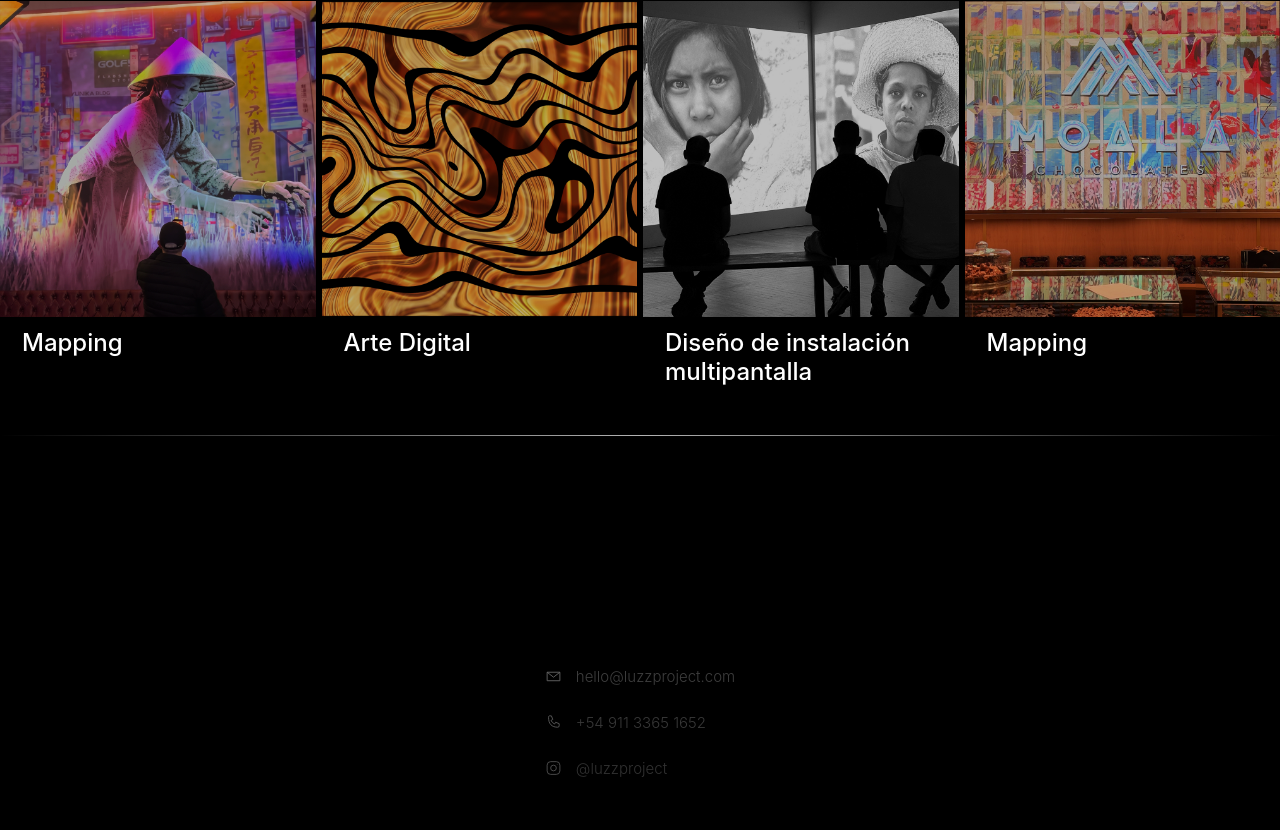
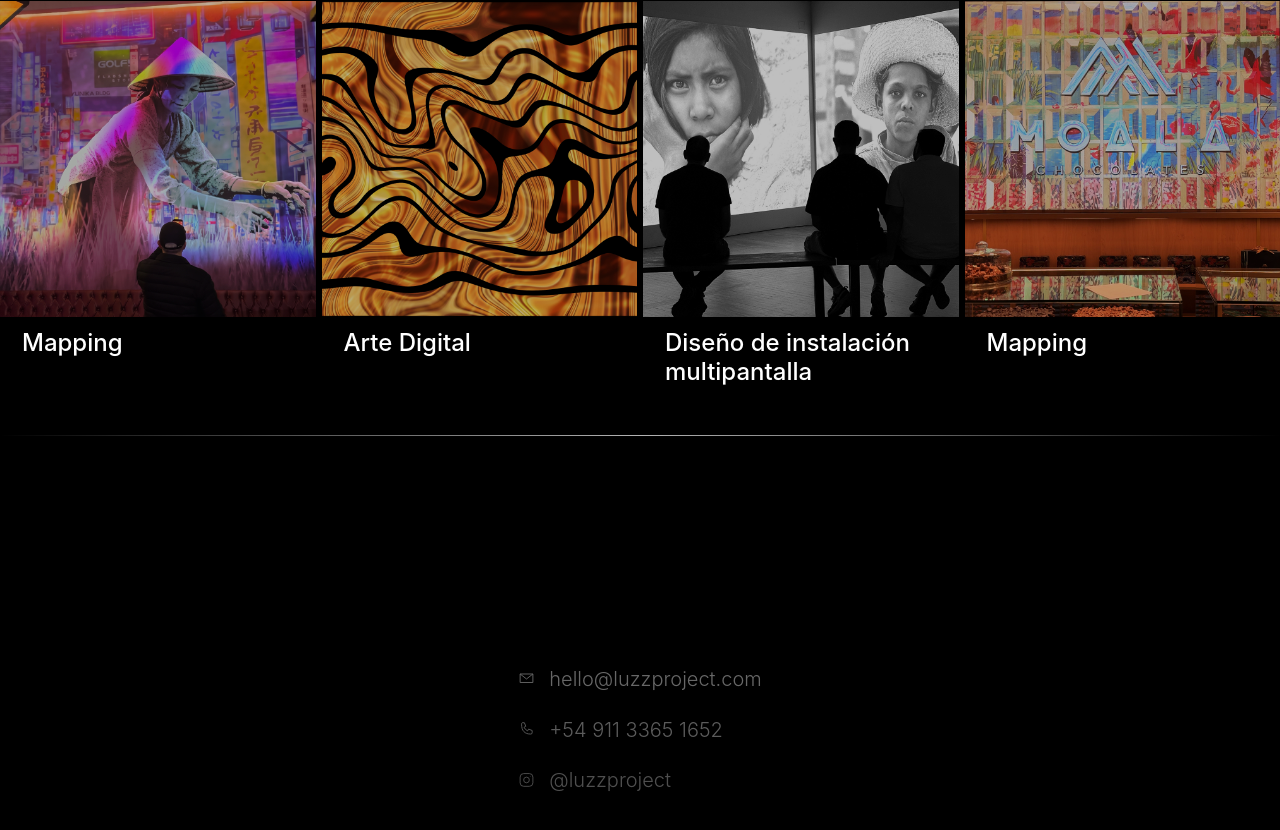
Before and after one commit to LuzzProject/web, a plain HTML site: page index.html in a window 1280 px wide. Shown: the part 3202-4032 px from the top of the page. Drawn offline with Linux system fonts and the light colour scheme.

Commit message:
Footer: contacto al tamaño del texto chico de Productos, en blanco
footer.contact a: font-size 15px -> 20px, color fg-dim -> fg (blanco)

Co-Authored-By: Claude Sonnet 5 <noreply@anthropic.com>
Claude-Session: https://claude.ai/code/session_012uTLgHRyDUCuDART6JXoEa

```diff
--- a/index.html
+++ b/index.html
@@ -418,9 +418,9 @@
     display:inline-flex;
     align-items:center;
     gap: 14px;
-    font-size: 15px;
+    font-size: 20px; /* igual al texto pequeño de Productos, antes 15px */
     font-weight:300;
-    color: var(--fg-dim);
+    color: var(--fg); /* blanco, antes fg-dim */
     width:fit-content;
     transition: color 0.2s ease;
   }
```
